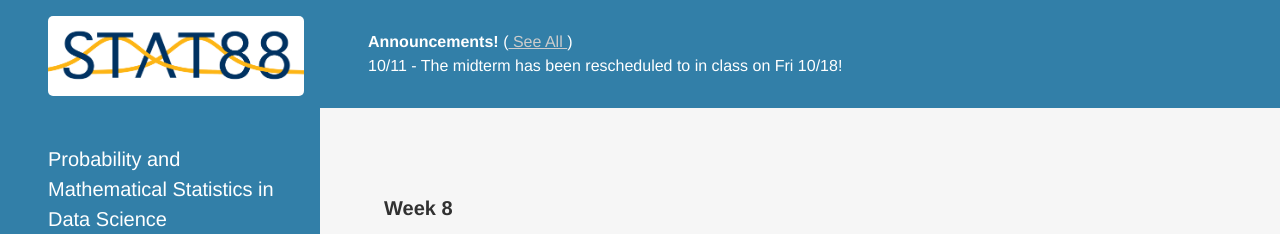
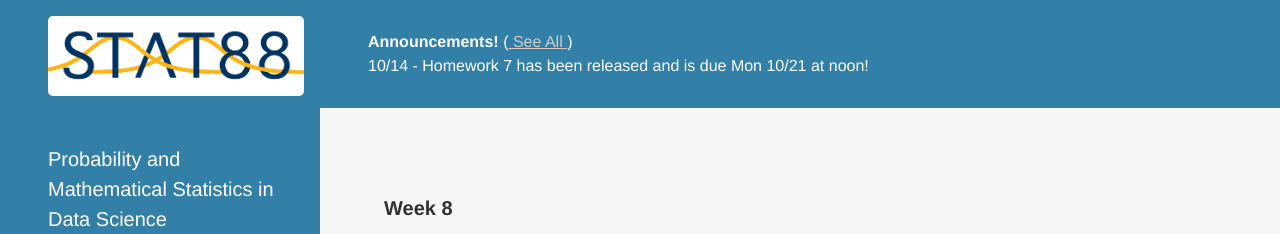
Before and after one commit to stat88/stat88.github.io, a Jekyll site: the page built from index.html, in a window 1280 px wide and 900 px high. Shown: the top 234 px of the window. Built offline with Jekyll 4.4.1, drawn with Linux system fonts in a browser that asks for light colours; some web fonts are replaced; the list of posts is cut into pages by our own code.

Commit message:
Adding homework 7 and announcements

```diff
--- a/_data/announcements.yml
+++ b/_data/announcements.yml
@@ -1,4 +1,5 @@
 # - 8/28 - Welcome to the first day of lectures! Remember to come to section tomorrow (Th 8/29) too!
+- 10/14 - Homework 7 has been released and is due Mon 10/21 at noon!
 - 10/11 - The midterm has been rescheduled to in class on Fri 10/18!
 #- 9/30 - Homework 6 has been released and is due Mon 10/7 at noon!
 #- 9/1 - Have a wonderful 3 day weekend! There will be no lecture or office hours on Mon 9/2
--- a/_data/syllabus2.yml
+++ b/_data/syllabus2.yml
@@ -139,6 +139,7 @@ weeks:
       content: "Lecture 18: Measuring variability"
       assignments:
       - name: HW 7 (Due Mon 10/21 at noon)
+        url: http://prob140.datahub.berkeley.edu/hub/user-redirect/git-pull?repo=https://github.com/stat88/content-fa19&branch=master&subPath=hw/Homework_07.ipynb
     - date: Tues 10/15
       content: "Discussion"
     - date: Wed 10/16
```
